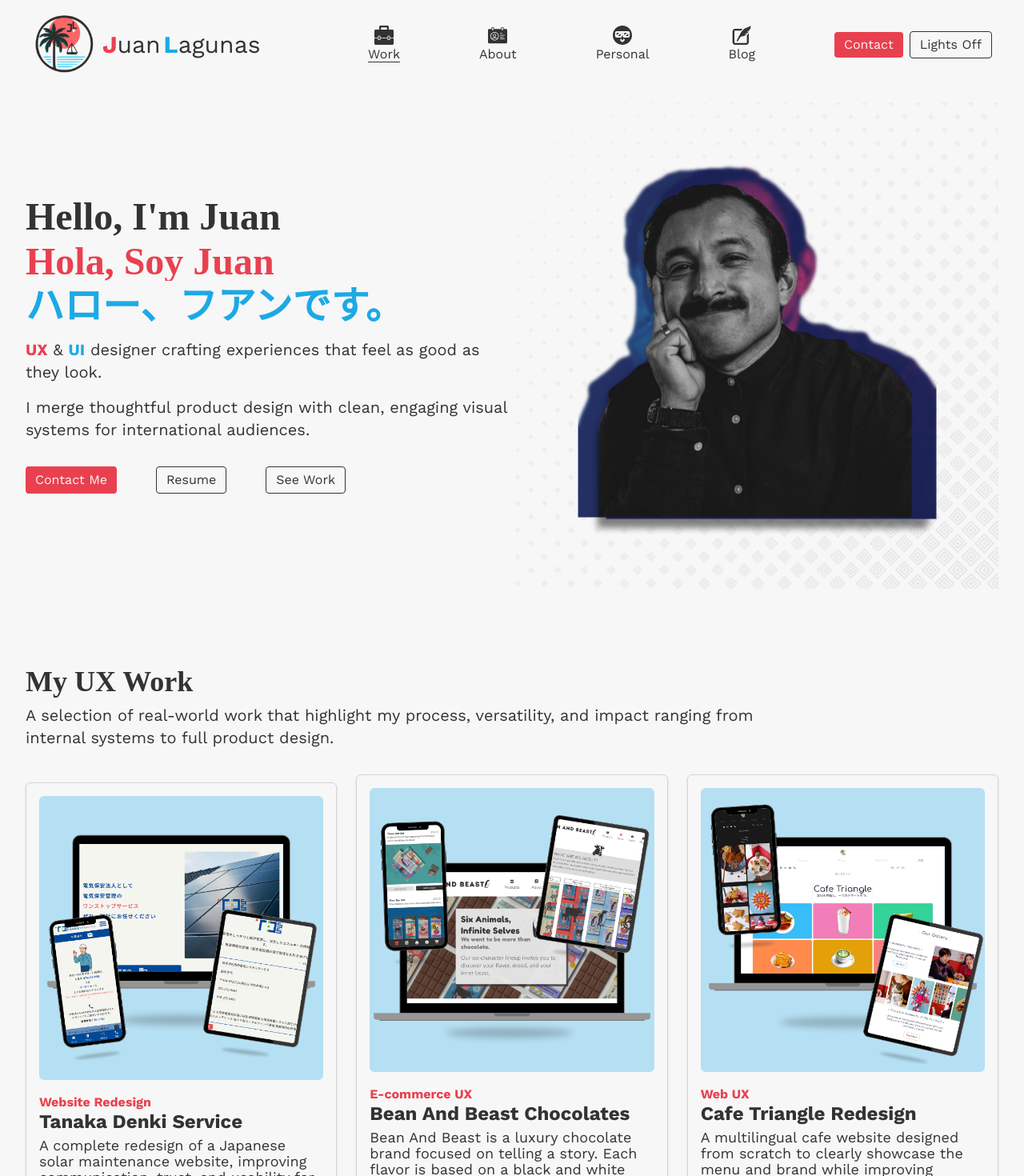
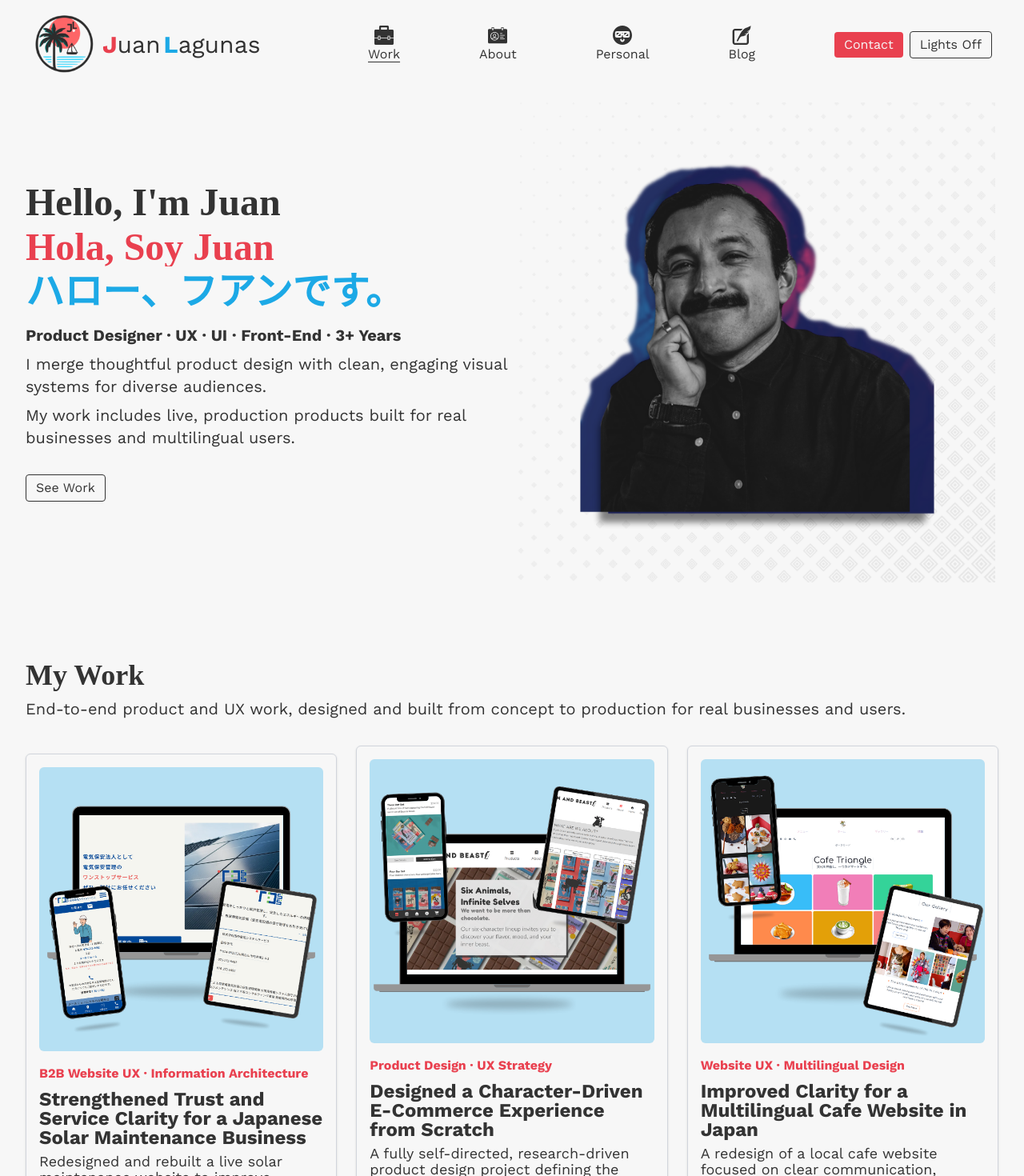
Before and after one commit to dev-jLagunas/ux-portfolio, a Vue app: page / in a window 1280 px wide. Shown: the top 1470 px of the page at 80% size. Built offline with nearby package versions, Linux system fonts and the light colour scheme; a web font is replaced by a local one.

Commit message:
chore: rewrite hero copy

```diff
--- a/src/assets/main.css
+++ b/src/assets/main.css
@@ -35,6 +35,8 @@ Tailwind Variables
   --color-dark: #0f0f0f;
   --color-light: #f7f7f7;
   --color-copy: #333333;
+
+  --breakpoint-xs: 425px;
 }
 
 /***************************************
@@ -279,7 +281,7 @@ Case Problem Styles
 Sticky Nav Styles
 *****************************************/
 .sticky-nav-container {
-  @apply mt-8 mb-8 sticky top-3 z-50 bg-pink py-3 rounded-sm font-main;
+  @apply mt-8 mb-8 sticky top-3 z-50 bg-pink py-2 rounded-sm font-main;
 }
 
 .sticky-content-wrapper {
--- a/src/components/HomeProjects.vue
+++ b/src/components/HomeProjects.vue
@@ -9,10 +9,10 @@ import denkiMockUp from '@/assets/images/home/denki-mockup.png'
 <template>
   <section class="font-main mx-auto">
     <header class="">
-      <h1 class="font-bold text-3xl md:text-4xl font-special">My UX Work</h1>
-      <p class="my-2 sm:text-xl lg:w-3/4">
-        A selection of real-world work that highlight my process, versatility, and impact ranging
-        from internal systems to full product design.
+      <h1 class="font-bold text-3xl md:text-4xl font-special">My Work</h1>
+      <p class="my-2 sm:text-xl">
+        End-to-end product and UX work, designed and built from concept to production for real
+        businesses and users.
       </p>
     </header>
 
@@ -20,28 +20,29 @@ import denkiMockUp from '@/assets/images/home/denki-mockup.png'
       <div class="relative">
         <!-- <h2 class="featured-title">FEATURED</h2> -->
         <ProjectCard
-          title="Tanaka Denki Service"
-          ux-type="Website Redesign"
-          description="A complete redesign of a Japanese solar maintenance website, improving communication, trust, and usability for business and government clients."
+          title="Strengthened Trust and Service Clarity for a Japanese Solar Maintenance Business"
+          ux-type="B2B Website UX · Information Architecture"
+          description="Redesigned and rebuilt a live solar maintenance website to improve credibility, service clarity, and usability for business and government clients in Japan."
           :image="denkiMockUp"
           route="/case-six"
           loading="lazy"
         />
       </div>
       <ProjectCard
-        title="Bean And Beast Chocolates"
-        ux-type="E-commerce UX"
-        description="Bean And Beast is a luxury chocolate brand focused on telling a story. Each flavor is based on a black and white animal contrasted against vibrant colors and flavors."
+        title="Designed a Character-Driven E-Commerce Experience from Scratch"
+        ux-type="Product Design · UX Strategy"
+        description="A fully self-directed, research-driven product design project defining the brand, UX strategy, visual system, and front-end implementation for a production-ready e-commerce experience."
         :image="beanMockUp"
         route="/case-five"
         loading="lazy"
       />
+
       <ProjectCard
-        title="Cafe Triangle Redesign"
-        ux-type="Web UX"
-        description="A multilingual cafe website designed from scratch to clearly showcase the menu and brand while improving usability for both local and international customers."
+        title="Improved Clarity for a Multilingual Cafe Website in Japan"
+        ux-type="Website UX · Multilingual Design"
+        description="A redesign of a local cafe website focused on clear communication, mobile usability, and serving both Japanese and international customers."
         :image="cafeMockUp"
-        route="/case-one"
+        route="/case-four"
         loading="lazy"
       />
     </div>
--- a/src/components/TheFooter.vue
+++ b/src/components/TheFooter.vue
@@ -18,9 +18,6 @@ function openContactModal() {
 
 <template>
   <footer class="bg-pink px-4 pt-4 font-main rounded-t-md text-white relative mt-36">
-    <p class="mb-4 w-max p-2 mx-auto">
-      <a href="mailto:dev.jlagunas@gmail.com" class="">dev.jlagunas@gmail.com</a>
-    </p>
     <img :src="skaterIcon" alt="" class="h-14 absolute -top-12 animate-skate" />
     <h3 class="font-bold text-center text-3xl md:text-5xl mt-4 font-special">
       Thanks for stopping by!
--- a/src/components/TheHero.vue
+++ b/src/components/TheHero.vue
@@ -1,5 +1,4 @@
 <script setup>
-import { showContactModal } from '@/composables/useContactModal'
 import { useRouter } from 'vue-router'
 
 import heroMainImg from '@/assets/images/hero-main-img-2.png'
@@ -10,44 +9,33 @@ const router = useRouter()
 function navigateToWork() {
   router.push({ name: 'home', hash: '#case-studies' })
 }
-
-// Methods
-function openContactModal() {
-  showContactModal.value = true
-}
 </script>
 
 <template>
   <section class="hero-container md:grid md:grid-cols-2">
-    <div class="transition-all duration-500 ease-in-out md:place-content-center">
-      <div class="">
+    <div class="transition-all duration-500 ease-in-out place-items-center md:place-content-center">
+      <div class="xs:w-4/5 md:w-full">
         <h2 class="hero-title">Hello, I'm Juan</h2>
         <h2 class="hero-title text-pink">Hola, Soy Juan</h2>
         <h2 class="hero-title text-blue">ハロー、フアンです。</h2>
 
-        <p class="my-4 leading-5 text-lg sm:text-xl text-wrap lg:leading-7 2xl:text-2xl">
-          <span class="pink-bold-letter">UX</span> &
-          <span class="blue-bold-letter">UI</span> designer crafting experiences that feel as good
-          as they look.
+        <p
+          class="mt-4 mb-2 leading-5 text-lg sm:text-xl text-wrap lg:leading-7 2xl:text-2xl font-bold"
+        >
+          Product Designer · UX · UI · Front-End · 3+ Years
         </p>
         <p class="leading-5 text-lg sm:text-xl lg:leading-7 2xl:text-2xl">
-          I merge thoughtful product design with clean, engaging visual systems for international
+          I merge thoughtful product design with clean, engaging visual systems for diverse
           audiences.
+          <span class="block mt-2">
+            My work includes live, production products built for real businesses and multilingual
+            users.
+          </span>
         </p>
-        <div class="hero-btn-wrapper-md">
+
+        <div class="mt-8 hidden md:block">
           <button
-            class="bg-pink text-light px-3 py-1 rounded-sm hover:cursor-pointer transition-all duration-300 hover:brightness-90"
-            @click="openContactModal()"
-          >
-            Contact Me
-          </button>
-          <button
-            class="nav-btn-styles hover:bg-blue hover:text-light duration-300 transition-all ease-linear"
-          >
-            <a href="/Juan-Resume.pdf" download>Resume</a>
-          </button>
-          <button
-            class="nav-btn-styles hover:bg-blue hover:text-light duration-300 transition-all ease-linear relative"
+            class="nav-btn-styles hover:bg-blue hover:text-light duration-100 transition-all ease-linear relative"
             @click="navigateToWork"
           >
             See Work
@@ -55,22 +43,11 @@ function openContactModal() {
         </div>
       </div>
     </div>
-    <figure class="">
+    <figure class="max-w-92 mx-auto md:max-w-125 lg:max-w-150">
       <img :src="heroMainImg" alt="img of Juan Lagunas" class="w-full h-full object-cover" />
     </figure>
 
-    <div class="flex justify-around gap-2 md:hidden">
-      <button
-        class="bg-pink text-light px-3 py-1 rounded-sm hover:cursor-pointer transition-all duration-300 hover:brightness-90"
-        @click="openContactModal()"
-      >
-        Contact Me
-      </button>
-      <button
-        class="nav-btn-styles hover:bg-blue hover:text-light duration-300 transition-all ease-linear relative"
-      >
-        <a href="/Juan-Resume.pdf" download>Resume</a>
-      </button>
+    <div class="md:hidden w-fit mx-auto">
       <button
         class="nav-btn-styles hover:bg-blue hover:text-light duration-300 transition-all ease-linear relative"
         @click="navigateToWork"
--- a/src/components/TheNavbar.vue
+++ b/src/components/TheNavbar.vue
@@ -42,7 +42,7 @@ function navigateToWork() {
 
 <template>
   <nav class="nav-container-styles">
-    <div class="flex items-center mr-8">
+    <div class="flex items-center justify-between mr-8">
       <img :src="nameLogo" alt="Name logo of Juan Lagunas" class="h-20" />
       <router-link class="flex items-start nav-name-wrapper" to="/">
         <p><span class="pink-bold-letter">J</span>uan</p>
--- a/src/components/reusable/ProjectCard.vue
+++ b/src/components/reusable/ProjectCard.vue
@@ -42,7 +42,7 @@ defineProps({
     ></router-link>
 
     <p class="project-type">{{ uxType }}</p>
-    <h3 class="project-title leading-6 mb-2">{{ title }}</h3>
+    <h3 class="project-title leading-6 my-2">{{ title }}</h3>
     <p class="mb-4 md:text-lg leading-5">
       {{ description }}
     </p>
```
